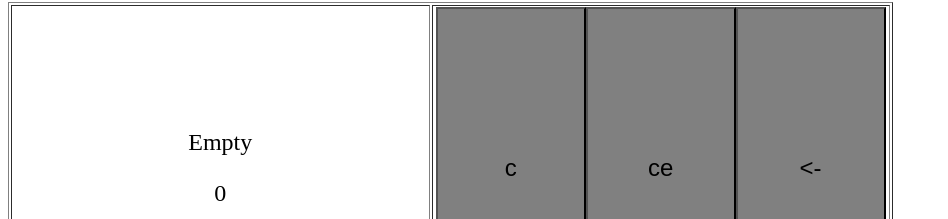
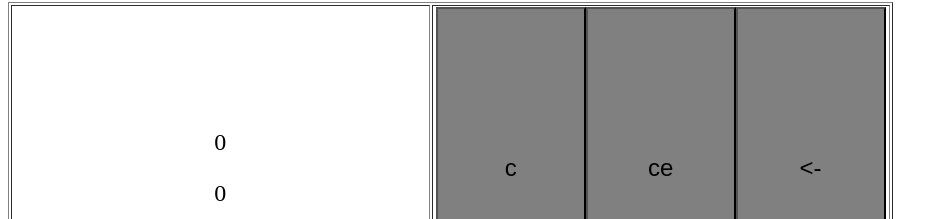
Before and after one commit to maybeswapnil/calculator, a React (Create React App) app: page / in a window 1280 px wide. Shown: the part 64-283 px from the top of the page, without its empty margins (0-948 px from the left). Built offline with nearby package versions, Linux system fonts and the light colour scheme.

Commit message:
final push 11:17

```diff
--- a/src/MainCalculator.js
+++ b/src/MainCalculator.js
@@ -158,7 +158,7 @@ function MainCalculator() {
 
       <table className='maintable' border="1">
          <tr>
-            <td colSpan="3" id='maxwidth'><p id='result'>{value.join('')||'Empty'}</p><p id='result'>{result||0}</p></td>
+            <td colSpan="3" id='maxwidth'><p id='result'>{value.join('')||'0'}</p><p id='result'>{result||0}</p></td>
             <td ><input type="button" value="c" id='clearButtons' onClick={clear}/>
             <input type="button" value="ce" id='clearButtons' onClick={functionCE}/>
             <input type="button" value="<-" id='clearButtons' onClick={backFunction}/>   </td>
@@ -191,7 +191,7 @@ function MainCalculator() {
       </table>
       </div>
       <div>
-      {history?<div className='history' style={{color: 'black'}}>
+      {history?<div className='history'>
           <h3>History</h3>
           <div id='hist'>
           {memory.map((r) => {
--- a/src/index.css
+++ b/src/index.css
@@ -67,6 +67,7 @@
   margin-left: 57px;
   height: 100%;
   width: 200%;
+  color: black;
   border:1px solid black;
   overflow: auto;
   background-color: white;
@@ -84,6 +85,7 @@
       margin-top: 160px;
       border:1px solid black;
       overflow: auto;
+      color: black;
       background-color: white;
     }
 
```
